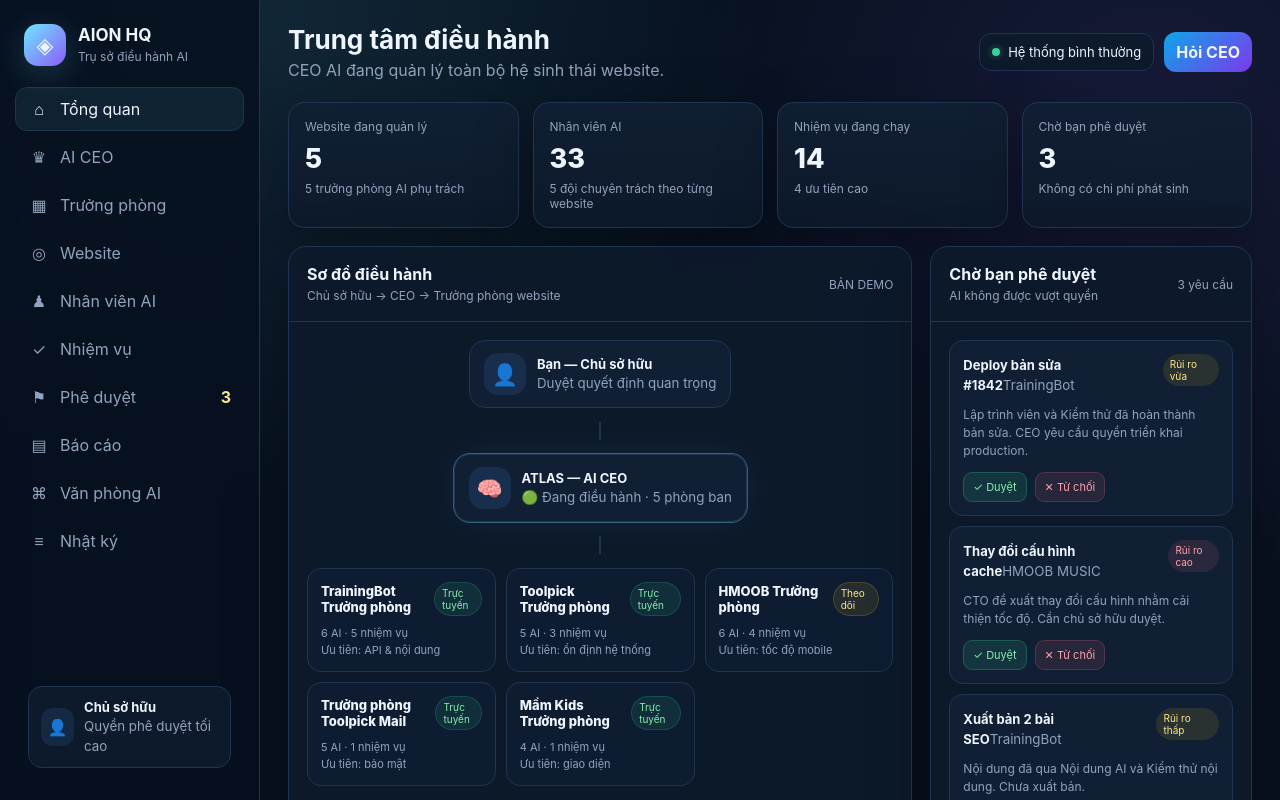
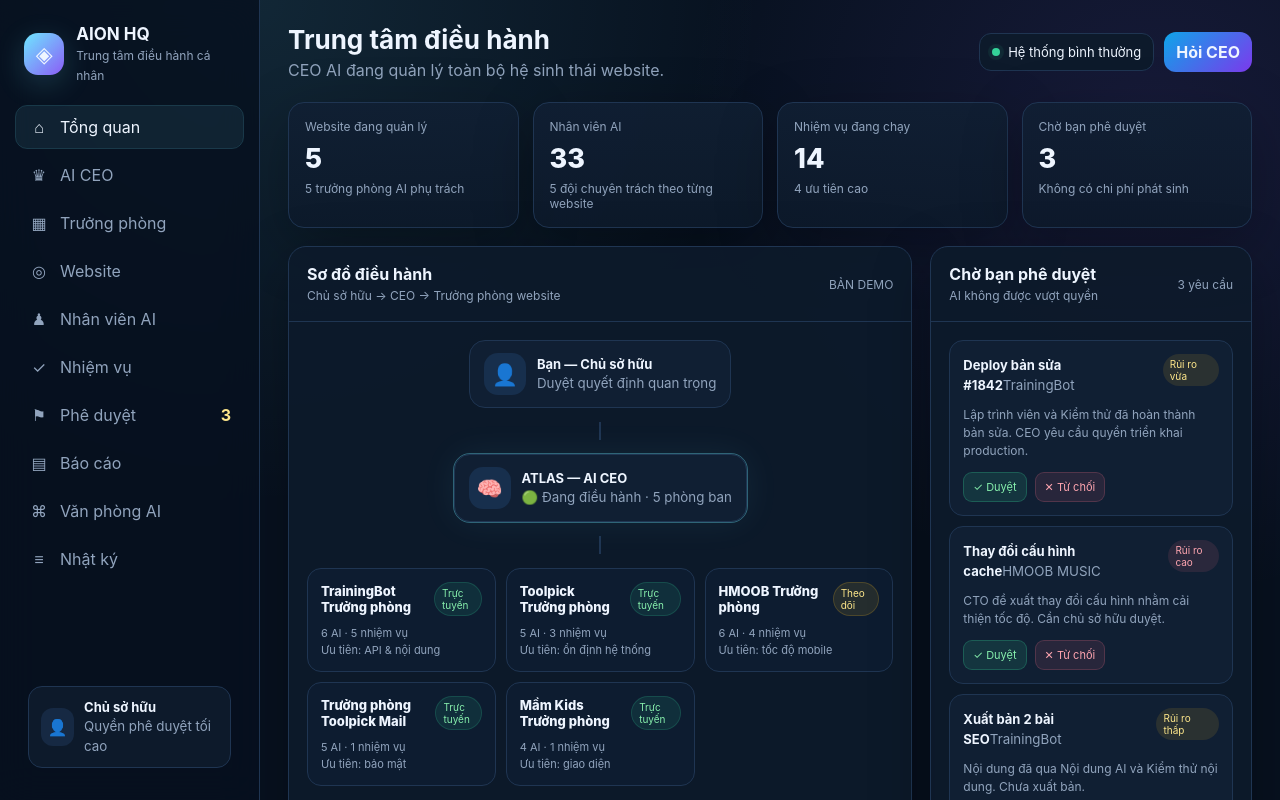
Before and after one commit to Gamevalentine/ai-company, a plain HTML site: page index.html in a window 1280 px wide. Shown: the top 800 px of the page. Drawn offline with Linux system fonts and the light colour scheme; no server answers.

Commit message:
Update AION HQ tagline

```diff
--- a/index.html
+++ b/index.html
@@ -3,7 +3,7 @@
 <head>
   <meta charset="utf-8">
   <meta name="viewport" content="width=device-width, initial-scale=1">
-  <title>AION HQ — Trụ sở điều hành AI</title>
+  <title>AION HQ — Trung tâm điều hành cá nhân</title>
   <style>
     :root{
       --bg:#07111f;
@@ -206,7 +206,7 @@
   <aside class="sidebar" id="sidebar">
     <div class="brand">
       <div class="brand-mark">◈</div>
-      <div><b>AION HQ</b><span>Trụ sở điều hành AI</span></div>
+      <div><b>AION HQ</b><span>Trung tâm điều hành cá nhân</span></div>
     </div>
     <nav class="nav" id="nav">
       <button class="nav-btn active" data-view="overview"><span class="nav-icon">⌂</span>Tổng quan</button>
```
